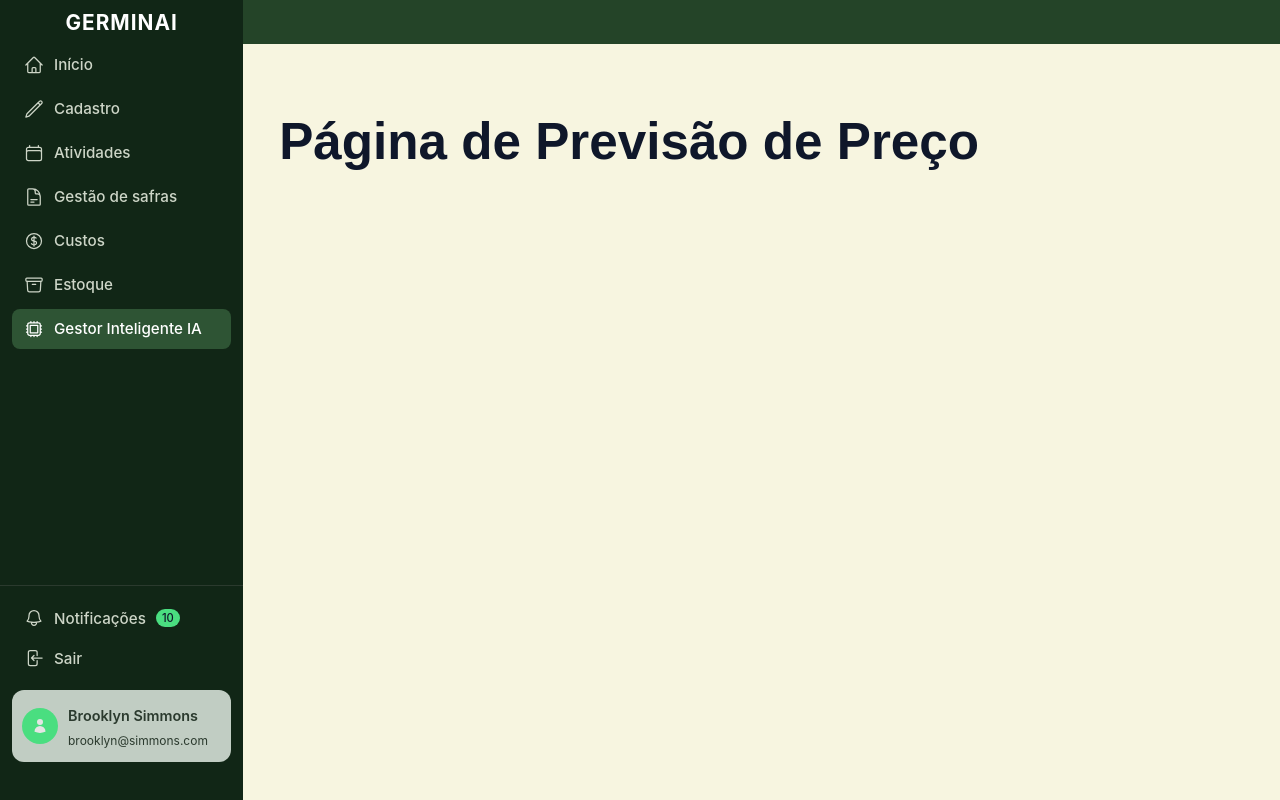
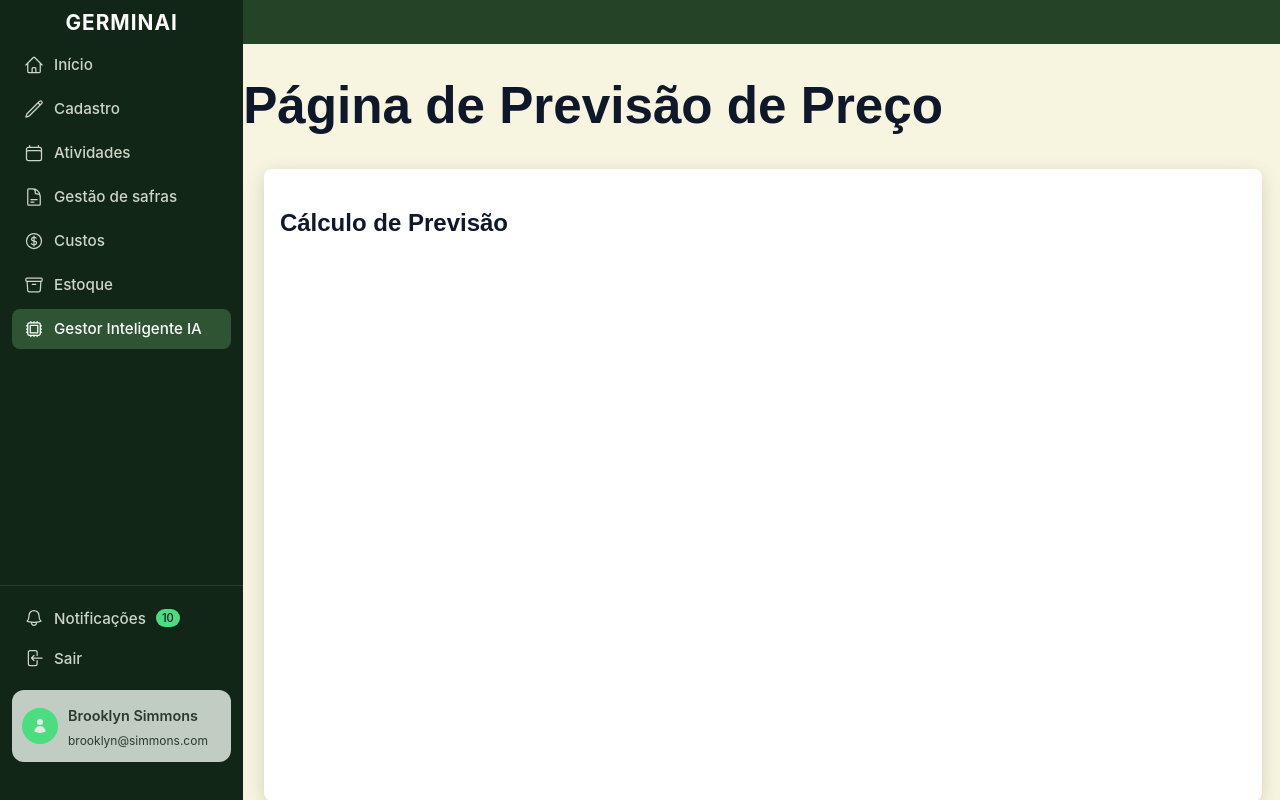
Before and after one commit to josedurigon/Repo-Germinai-react, a React (Vite) app: page /application/previsao-preco in a window 1280 px wide. Built offline with nearby package versions, Linux system fonts and the light colour scheme.

Commit message:
implementação do box shadow

```diff
--- /dev/null
+++ b/src/components/box-shadow/BoxShadowPadrao.css
@@ -0,0 +1,12 @@
+.BoxShadowPadrao {
+   box-shadow: rgba(17, 17, 26, 0.1) 0px 4px 16px,
+              rgba(17, 17, 26, 0.05) 0px 8px 32px;
+  background-color: #FFFFFF;
+  border-radius: 8px;
+  padding: 16px;
+  width: 78vw;
+  box-sizing: border-box;
+  height: 79vh; /* deixa o conteúdo crescer naturalmente */
+  overflow-y: auto;
+  margin-left: 2%;
+}
--- /dev/null
+++ b/src/components/box-shadow/BoxShadowPadrao.tsx
@@ -0,0 +1,16 @@
+import React from 'react';
+import './BoxShadowPadrao.css';
+
+type Props = {
+  children: React.ReactNode;
+};
+
+const BoxShadowPadrao = ({children} : Props) => {
+  return (
+    <div className = "BoxShadowPadrao">
+      {children}
+    </div>
+  );
+};
+
+export default BoxShadowPadrao;
--- a/src/layouts/AppLayout.css
+++ b/src/layouts/AppLayout.css
@@ -4,7 +4,14 @@
   height: 100vh;
   background-color: #F7F5E0;
   overflow: hidden;
+    justify-content: center;
+  align-items: flex-start;
+  padding: 0;
+  box-sizing: border-box;
+  overflow: hidden; /* evita scroll global */
+
 }
+
 
 /* Lado esquerdo */
 .sidebar {
@@ -19,7 +26,7 @@
   display: grid;
   grid-template-rows: 5.5% 1fr; /* Navigation em cima, Conteúdo embaixo */
   height: 100vh;
-  overflow: hidden;
+
 
 }
 
@@ -34,6 +41,6 @@
 /* Área principal (conteúdo) */
 .page-content {
   background-color: #F7F5E0;
-  padding: 16px;
+
   overflow-y: auto; /* permite rolagem interna se o conteúdo for grande */
 }
--- a/src/pages/custos/Custos.tsx
+++ b/src/pages/custos/Custos.tsx
@@ -1,4 +1,5 @@
 import React from 'react';
+
 
 const Custos: React.FC = () => {
   return <h1>Custos</h1>;
--- a/src/pages/gestorInteligente/PrevisaoPreco.css
+++ b/src/pages/gestorInteligente/PrevisaoPreco.css
@@ -1,7 +1,6 @@
-
-
-.conteudo-principal-wrapper {
-    overflow-y: auto;
-    padding: 20px;
-
+html, body {
+  margin: 0;
+  padding: 0;
+  height: 100%;
+  overflow: hidden;
 }
--- a/src/pages/gestorInteligente/PrevisaoPreco.tsx
+++ b/src/pages/gestorInteligente/PrevisaoPreco.tsx
@@ -2,24 +2,24 @@ import React from 'react';
 import { useState } from "react";
 import { useNavigate } from "react-router-dom";
 
-
+import BoxShadowPadrao from '../../components/box-shadow/BoxShadowPadrao';
 import Sidebar from '../../components/Navegation/Sidebar';
 import NavigationGerminai from '../../components/Navegation/NavegationGermini';
 import './PrevisaoPreco.css';
 
 const PrevisaoPreco = () => {
   return (
-   <div className="pagina-previsao-container-pai">
+   <div className="pagina-container-pai">
 
-
-      {/* 2. Adicionando o conteúdo da página */}
       <main className="conteudo-previsao">
 
-        <div className="conteudo-principal-wrapper">
           <h1>Página de Previsão de Preço</h1>
 
+          <BoxShadowPadrao>
 
-        </div>
+            <h2>Cálculo de Previsão</h2>
+          </BoxShadowPadrao>
+
       </main>
 
     </div>
```
